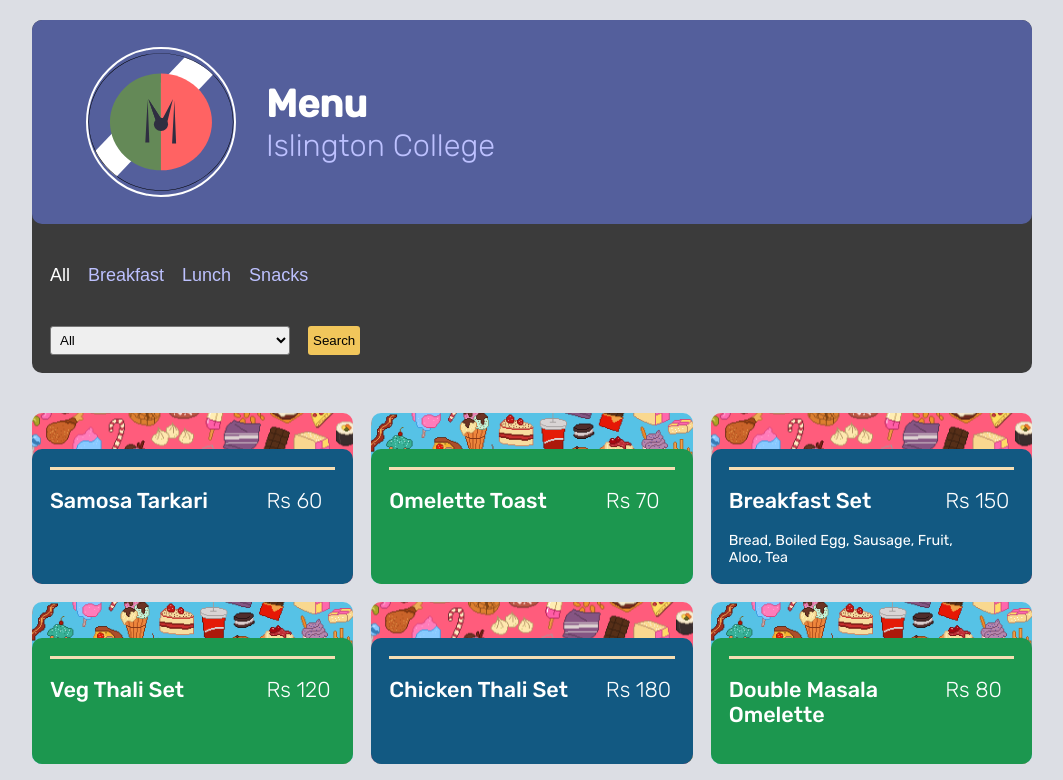
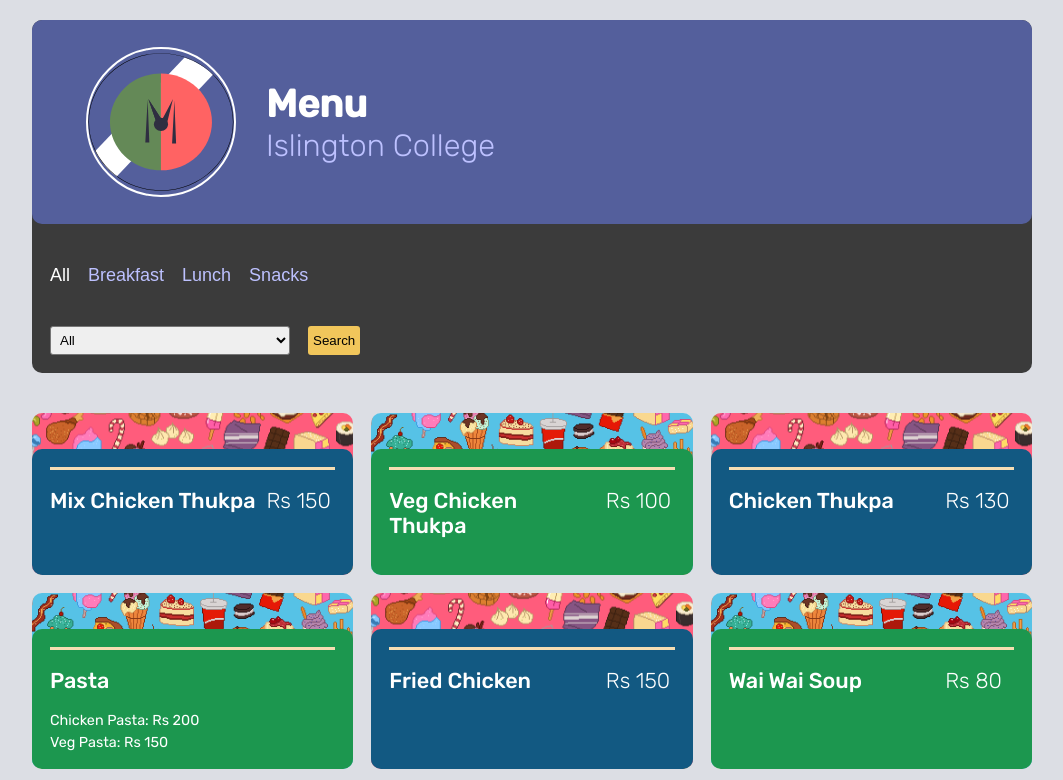
Before and after one commit to prajwal18/RestroMenu, a React (Create React App) app: page / in a window 1280 px wide. Shown: the top 780 px of the page, without its empty margins (108-1171 px from the left). Built offline with nearby package versions, Linux system fonts and the light colour scheme.

Commit message:
First Version 1.0.1 minor changes to order menu items are displayed

```diff
--- a/src/App.js
+++ b/src/App.js
@@ -11,14 +11,17 @@ function App() {
   const [menuItems, setMenuItems] = useState(items);
   const [categories, setCategories] = useState(allCategories);
   const [subCategories, setSubCategories] = useState(allSubCategories);
+  const [menuCategories, setMenuCategories] = useState('all');
 
 
   const filterItems = (category) => {
     if(category === 'all'){
+      setMenuCategories('all');
       setMenuItems(items);
       setSubCategories(allSubCategories);
       return;
     }
+    setMenuCategories(category);
     const newItem = items.filter( (item) => item.category === category);
     const newSubCategories = ['all',...new Set(newItem.map( (item) => item.subCategory ))];
     setMenuItems(newItem);
@@ -47,7 +50,7 @@ function App() {
           categories={categories} subCategories={subCategories}/>
         </nav>
 
-        <Menu items={menuItems} />
+        <Menu items={menuItems} menuCategories={menuCategories} />
       </section>
     </main>
   );
--- a/src/Menu.js
+++ b/src/Menu.js
@@ -1,7 +1,27 @@
 import React from 'react';
 
-const Menu = ({items}) => {
+const Menu = ({items, menuCategories}) => {
 
+  if(menuCategories === 'all'){
+    items.sort( (a,b) => {
+      if(a.id < b.id){
+        return 1;
+      } else if (a.id > b.id){
+        return -1;
+      }
+      return 0;
+    });
+  }
+  else {
+    items.sort( (a,b) => {
+      if(a.id < b.id){
+        return -1;
+      } else if (a.id > b.id){
+        return 1;
+      }
+      return 0;
+    });
+  }
 
   return (
     <div className='section-center'>
@@ -24,9 +44,9 @@ const Menu = ({items}) => {
 
 
 
-                <p className='item-text'>
+                <div className='item-text'>
                   {descInfo.map((item,id) => <p key={id}>{item}</p>)}
-                </p>
+                </div>
 
                 {/*<p className='item-text'>{desc}</p>*/}
               </div>
--- a/src/index.css
+++ b/src/index.css
@@ -215,7 +215,7 @@ section.menu div.section-center  header > h4.price {
 }
 
 
-section.menu div.section-center article.menu-item div.container div.item-info p.item-text {
+section.menu div.section-center article.menu-item div.container div.item-info div.item-text {
     width: 80%;
     text-transform: capitalize;
     display: grid;
```
